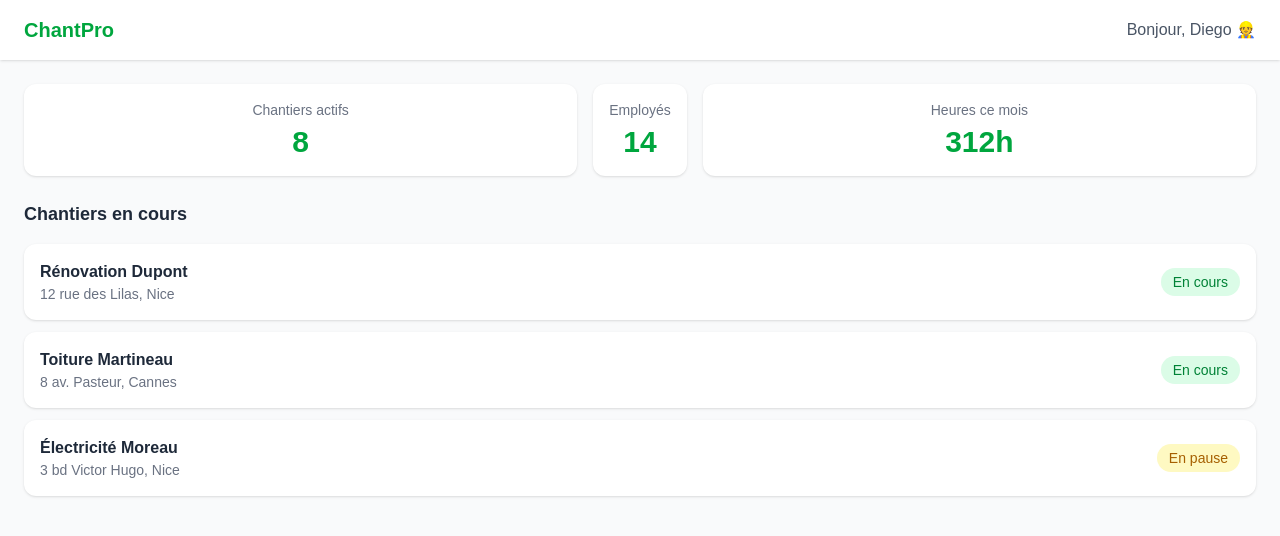
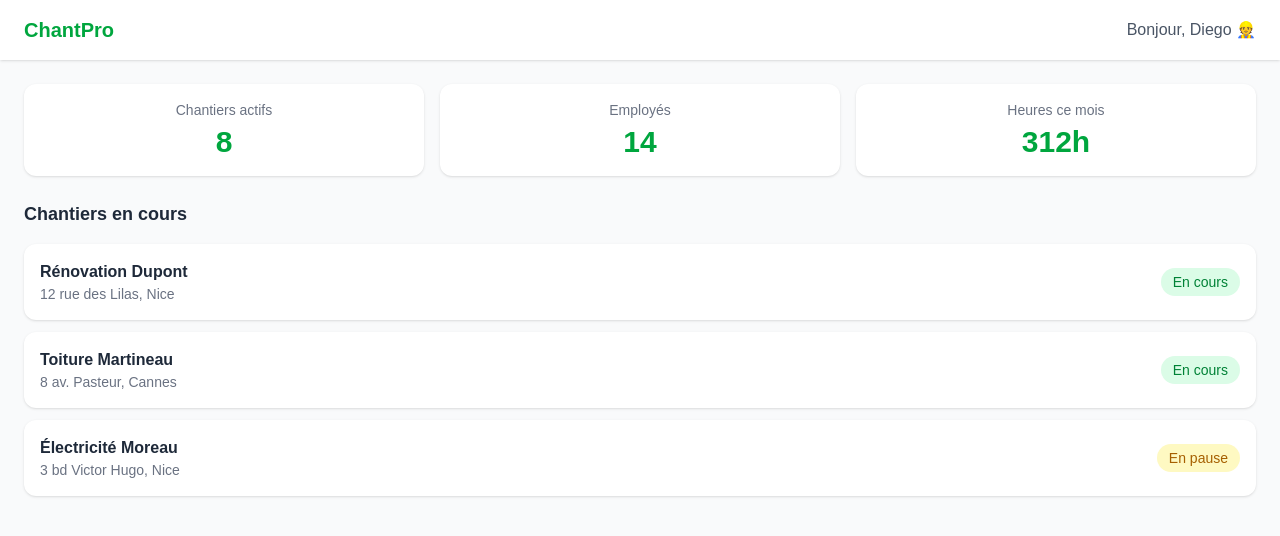
Before and after one commit to Titi59000/chantiproV1, a Next.js app: page /dashboard in a window 1280 px wide. Shown: the top 536 px of the page. Built offline with nearby package versions, Linux system fonts and the light colour scheme.

Commit message:
Dashboard relié aux autres pages

```diff
--- a/app/dashboard/page.tsx
+++ b/app/dashboard/page.tsx
@@ -1,93 +1,86 @@
 "use client"
+
 import Link from "next/link"
-// ✅ Bon
-export default function dashboard() {
+
+export default function Dashboard() {
   return (
-    // La page entière avec fond gris
     <div className="min-h-screen bg-gray-50">
 
-      {/* Le header en haut */}
+      {/* Header */}
       <div className="bg-white shadow px-6 py-4 flex justify-between items-center">
-
-        {/* Logo */}
-        <h1 className="text-xl font-bold text-green-600">
-          ChantPro
-        </h1>
-
-        {/* Nom du patron */}
-        <p className="text-gray-600">
-          Bonjour, Diego 👷
-        </p>
-
+        <h1 className="text-xl font-bold text-green-600">ChantPro</h1>
+        <p className="text-gray-600">Bonjour, Diego 👷</p>
       </div>
 
-      {/* Le contenu principal */}
       <div className="p-6">
 
-        {/* Les 3 stats en haut */}
+        {/* Les 3 stats cliquables */}
         <div className="flex gap-4 mb-6">
 
-          {/* Stat 1 */}
-          <div className="bg-white p-4 rounded-xl shadow flex-1 text-center">
+          {/* Stat 1 - Chantiers */}
+          <Link href="/chantiers" className="flex-1">
+            <div className="bg-white p-4 rounded-xl shadow text-center cursor-pointer hover:shadow-md">
               <p className="text-gray-500 text-sm">Chantiers actifs</p>
               <p className="text-3xl font-bold text-green-600 mt-1">8</p>
             </div>
+          </Link>
 
-          {/* Stat 2 */}
-          <Link href="/employes">
-          <div className="bg-white p-4 rounded-xl shadow flex-1 text-center">
+          {/* Stat 2 - Employés */}
+          <Link href="/employes" className="flex-1">
+            <div className="bg-white p-4 rounded-xl shadow text-center cursor-pointer hover:shadow-md">
               <p className="text-gray-500 text-sm">Employés</p>
               <p className="text-3xl font-bold text-green-600 mt-1">14</p>
             </div>
           </Link>
-          {/* Stat 3 */}
-          <div className="bg-white p-4 rounded-xl shadow flex-1 text-center">
+
+          {/* Stat 3 - Heures */}
+          <Link href="/heures" className="flex-1">
+            <div className="bg-white p-4 rounded-xl shadow text-center cursor-pointer hover:shadow-md">
               <p className="text-gray-500 text-sm">Heures ce mois</p>
               <p className="text-3xl font-bold text-green-600 mt-1">312h</p>
             </div>
+          </Link>
 
         </div>
 
         {/* Titre section */}
-        <h2 className="text-lg font-bold text-gray-800 mb-4">
-          Chantiers en cours
-        </h2>
+        <h2 className="text-lg font-bold text-gray-800 mb-4">Chantiers en cours</h2>
 
         {/* Liste des chantiers */}
         <div className="flex flex-col gap-3">
 
           {/* Chantier 1 */}
-          <div className="bg-white p-4 rounded-xl shadow flex justify-between items-center">
+          <Link href="/chantiers">
+            <div className="bg-white p-4 rounded-xl shadow flex justify-between items-center cursor-pointer hover:shadow-md">
               <div>
                 <p className="font-bold text-gray-800">Rénovation Dupont</p>
                 <p className="text-gray-500 text-sm">12 rue des Lilas, Nice</p>
               </div>
-            <span className="bg-green-100 text-green-700 text-sm px-3 py-1 rounded-full">
-              En cours
-            </span>
+              <span className="bg-green-100 text-green-700 text-sm px-3 py-1 rounded-full">En cours</span>
             </div>
+          </Link>
 
           {/* Chantier 2 */}
-          <div className="bg-white p-4 rounded-xl shadow flex justify-between items-center">
+          <Link href="/chantiers">
+            <div className="bg-white p-4 rounded-xl shadow flex justify-between items-center cursor-pointer hover:shadow-md">
               <div>
                 <p className="font-bold text-gray-800">Toiture Martineau</p>
                 <p className="text-gray-500 text-sm">8 av. Pasteur, Cannes</p>
               </div>
-            <span className="bg-green-100 text-green-700 text-sm px-3 py-1 rounded-full">
-              En cours
-            </span>
+              <span className="bg-green-100 text-green-700 text-sm px-3 py-1 rounded-full">En cours</span>
             </div>
+          </Link>
 
           {/* Chantier 3 */}
-          <div className="bg-white p-4 rounded-xl shadow flex justify-between items-center">
+          <Link href="/chantiers">
+            <div className="bg-white p-4 rounded-xl shadow flex justify-between items-center cursor-pointer hover:shadow-md">
               <div>
                 <p className="font-bold text-gray-800">Électricité Moreau</p>
                 <p className="text-gray-500 text-sm">3 bd Victor Hugo, Nice</p>
               </div>
-            <span className="bg-yellow-100 text-yellow-700 text-sm px-3 py-1 rounded-full">
-              En pause
-            </span>
+              <span className="bg-yellow-100 text-yellow-700 text-sm px-3 py-1 rounded-full">En pause</span>
             </div>
+          </Link>
 
         </div>
       </div>
```
Lines whose indentation alone changed are shown as unchanged.
